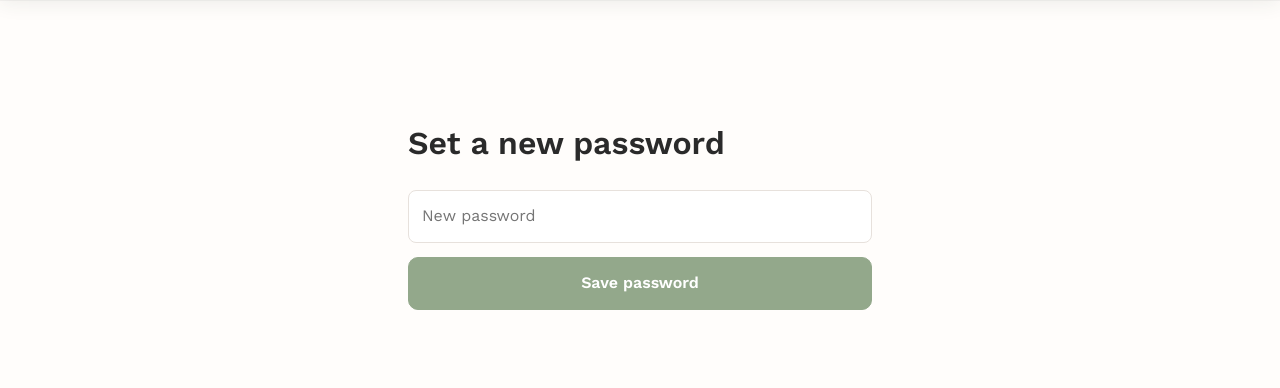
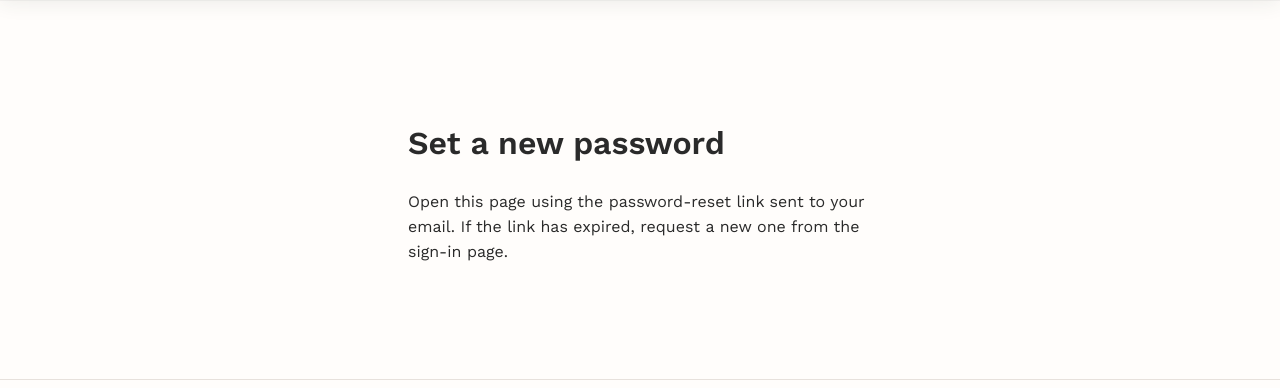
Before and after one commit to MarkDiamant/edible-print, a Next.js app: page /account/reset-password in a window 1280 px wide. Shown: the part 144-532 px from the top of the page. Built offline with nearby package versions, Linux system fonts and the light colour scheme; no server answers.

Commit message:
Make password recovery explicit and reliable

```diff
--- a/app/account/reset-password/page.js
+++ b/app/account/reset-password/page.js
@@ -1,9 +1,26 @@
 'use client';
-import {useState} from 'react';
+import {useEffect,useState} from 'react';
 import {supabase} from '../../../lib/supabaseClient';
 import {SiteHeader,SiteFooter} from '../../../components/SiteChrome';
+
 export default function ResetPassword(){
- const [message,setMessage]=useState('');
- async function submit(e){e.preventDefault();const password=new FormData(e.currentTarget).get('password');const {error}=await supabase.auth.updateUser({password});if(error)setMessage(error.message);else{setMessage('Password updated.');setTimeout(()=>location.href='/account',700)}}
- return <><SiteHeader/><main className="account-login"><h1>Set a new password</h1><form onSubmit={submit}><input name="password" type="password" placeholder="New password" minLength="6" required/><button className="btn">Save password</button>{message&&<p>{message}</p>}</form></main><SiteFooter/></>
+ const [message,setMessage]=useState(''),[ready,setReady]=useState(false);
+ useEffect(()=>{
+   let mounted=true;
+   supabase.auth.getSession().then(({data})=>{if(mounted)setReady(Boolean(data.session))});
+   const {data:{subscription}}=supabase.auth.onAuthStateChange((event,session)=>{
+     if(event==='PASSWORD_RECOVERY'||session){setReady(true)}
+   });
+   return()=>{mounted=false;subscription.unsubscribe()}
+ },[]);
+ async function submit(e){
+   e.preventDefault();setMessage('');
+   const fd=new FormData(e.currentTarget),password=String(fd.get('password')||''),confirm=String(fd.get('confirmPassword')||'');
+   if(password.length<8){setMessage('Password must be at least 8 characters.');return}
+   if(password!==confirm){setMessage('Passwords do not match.');return}
+   const {error}=await supabase.auth.updateUser({password});
+   if(error)setMessage(error.message);
+   else{setMessage('Password updated. You can now sign in with your new password.');setTimeout(async()=>{await supabase.auth.signOut();location.href='/account'},900)}
+ }
+ return <><SiteHeader/><main className="account-login"><h1>Set a new password</h1>{ready?<form onSubmit={submit}><input name="password" type="password" placeholder="New password" minLength="8" autoComplete="new-password" required/><input name="confirmPassword" type="password" placeholder="Confirm new password" minLength="8" autoComplete="new-password" required/><button className="btn">Save password</button>{message&&<p role="status">{message}</p>}</form>:<p>Open this page using the password-reset link sent to your email. If the link has expired, request a new one from the sign-in page.</p>}</main><SiteFooter/></>
 }
```
